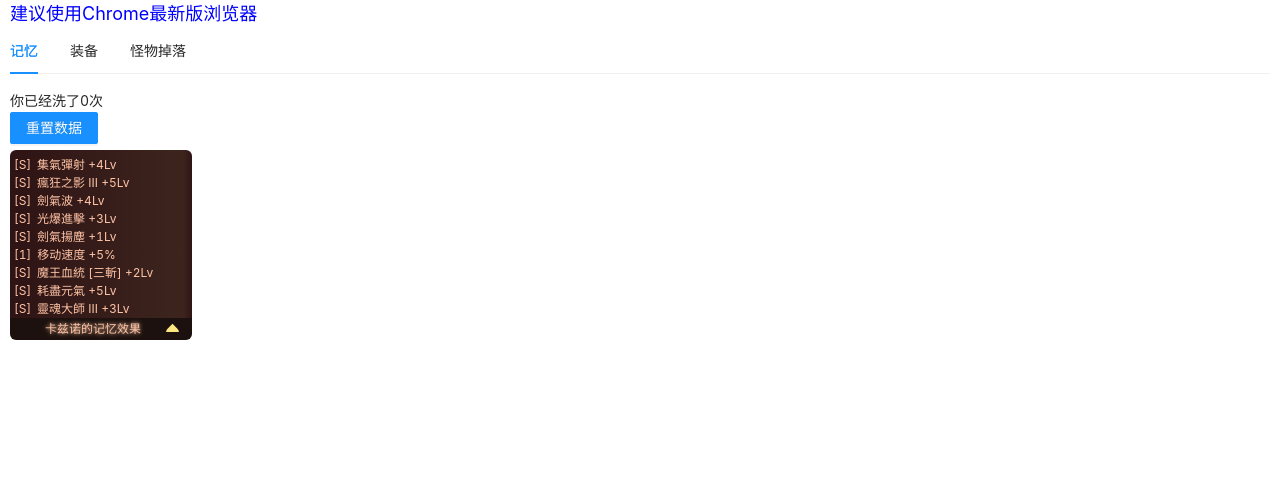
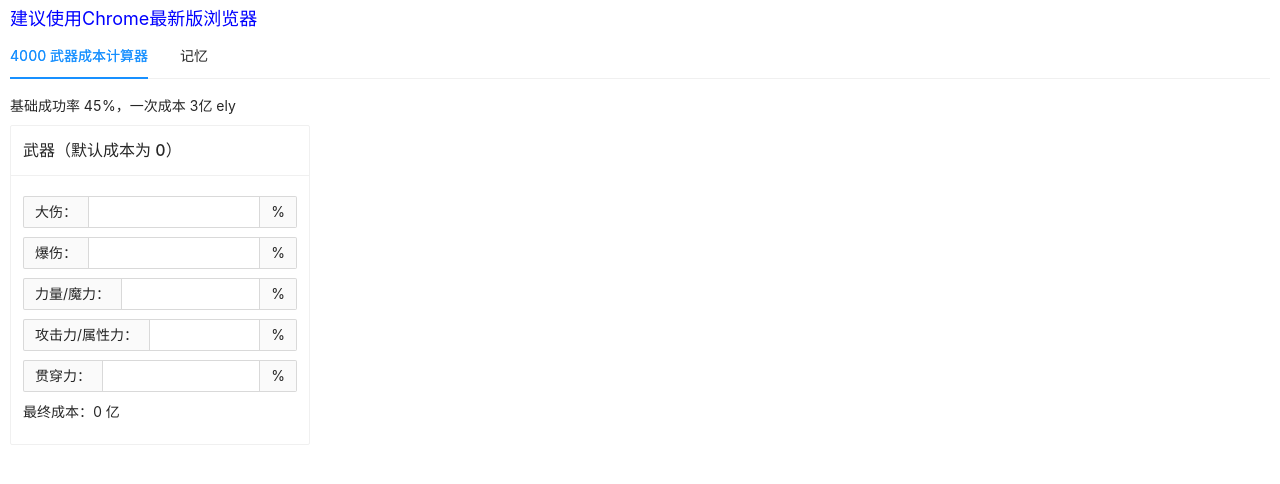
Before and after one commit to xhwgood/latale, a React (Create React App) app: page / in a window 1280 px wide. Shown: the top 484 px of the page. Built offline with nearby package versions, Linux system fonts and the light colour scheme.

Commit message:
增加4000武器计算器，隐藏未完成功能

```diff
--- a/src/App.tsx
+++ b/src/App.tsx
@@ -1,12 +1,14 @@
 import { useState, useCallback } from 'react'
 import Equipment from './components/equipment/index'
 import Memory from './components/memory/index'
+import FourThousand from './components/4000/index'
 import styled from 'styled-components'
 import { Tabs } from 'antd'
-import { TabsProps } from 'rc-tabs';
+import { TabsProps } from 'rc-tabs'
 import { LS_TAB_ACTIVE_KEY } from './constants'
 
 const ChromeTips = styled.div`
+	margin-top: 5px;
 	font-size: 18px;
 	color: blue;
 `
@@ -18,10 +20,12 @@ const Container = styled.div`
 const { TabPane } = Tabs
 
 function App() {
-  const [activeKey, setActiveKey] = useState(localStorage.getItem(LS_TAB_ACTIVE_KEY) || 'memory')
+	const [activeKey, setActiveKey] = useState(
+		localStorage.getItem(LS_TAB_ACTIVE_KEY) || '4000'
+	)
 
 	const handleChangeTabs = useCallback<Required<TabsProps>['onChange']>(
-    (activeKey) => {
+		activeKey => {
 			setActiveKey(activeKey)
 			localStorage.setItem(LS_TAB_ACTIVE_KEY, activeKey)
 		},
@@ -32,15 +36,18 @@ function App() {
 		<Container>
 			<ChromeTips>建议使用Chrome最新版浏览器</ChromeTips>
 			<Tabs defaultActiveKey={activeKey} onChange={handleChangeTabs}>
-        <TabPane tab="记忆" key="memory">
+				<TabPane tab='4000 武器成本计算器' key='4000'>
+					<FourThousand />
+				</TabPane>
+				<TabPane tab='记忆' key='memory'>
 					<Memory />
 				</TabPane>
-        <TabPane tab="装备" key="equipment">
+				{/* <TabPane tab="装备" key="equipment">
           <Equipment />
-        </TabPane>
-        <TabPane tab="怪物掉落" key="monster">
+        </TabPane> */}
+				{/* <TabPane tab="怪物掉落" key="monster">
           怪物掉落
-        </TabPane>
+        </TabPane> */}
 			</Tabs>
 		</Container>
 	)
--- /dev/null
+++ b/src/components/4000/index.tsx
@@ -0,0 +1,163 @@
+import { useState, useMemo } from 'react'
+import { Card, InputNumber } from 'antd'
+import styled from 'styled-components'
+
+type NumberNull = number | null
+
+/** 大伤最大值 */
+const WEAPON_DAMAGE_MAX = 220
+/** 爆伤最大值 */
+const WEAPON_CRITICAL_MAX = 130
+/** 力量/魔力最大值 */
+const WEAPON_STRENGTH_MAX = 13
+/** 攻击力/属性力最大值 */
+const WEAPON_ATTACK_MAX = 13
+/** 贯穿力最大值 */
+const WEAPON_PENETRATION_MAX = 35
+
+const Classification = styled(Card)`
+	width: 300px;
+	margin-top: 8px;
+
+	.ant-card-head {
+		padding: 0 12px;
+	}
+
+	.ant-card-head-title {
+		padding: 12px 0;
+	}
+
+	.ant-card-body {
+		display: grid;
+		gap: 9px;
+	}
+
+	.ant-card-body {
+		padding: 12px;
+	}
+`
+
+const Index: React.FC = () => {
+	const [weaponMax, setWeaponMax] = useState<NumberNull>()
+	const [weaponCritical, setWeaponCritical] = useState<NumberNull>()
+	const [weaponStrength, setWeaponStrength] = useState<NumberNull>()
+	const [weaponAttack, setWeaponAttack] = useState<NumberNull>()
+	const [weaponPenetration, setWeaponPenetration] = useState<NumberNull>()
+
+	const weaponCost = useMemo(() => {
+		/** 镶嵌次数 */
+		let count = 0
+		let cost = 0
+		let tempRate = 1
+
+		if (weaponMax) {
+			count += 1
+			if (weaponMax > WEAPON_DAMAGE_MAX / 2) {
+				tempRate = ((WEAPON_DAMAGE_MAX - weaponMax) * 2 + 1) / WEAPON_DAMAGE_MAX
+			}
+		}
+
+		if (weaponCritical) {
+			count += 1
+			if (weaponCritical > WEAPON_CRITICAL_MAX / 2) {
+				const rate =
+					((WEAPON_CRITICAL_MAX - weaponCritical) * 2 + 1) / WEAPON_CRITICAL_MAX
+
+				tempRate = tempRate * rate
+			}
+		}
+
+		if (weaponStrength) {
+			count += 1
+			if (weaponStrength > WEAPON_STRENGTH_MAX / 2) {
+				const rate =
+					((WEAPON_STRENGTH_MAX - weaponStrength) * 2 + 1) / WEAPON_STRENGTH_MAX
+
+				tempRate = tempRate * rate
+			}
+		}
+
+		if (weaponAttack) {
+			count += 1
+			if (weaponAttack > WEAPON_ATTACK_MAX / 2) {
+				const rate =
+					((WEAPON_ATTACK_MAX - weaponAttack) * 2 + 1) / WEAPON_ATTACK_MAX
+
+				tempRate = tempRate * rate
+			}
+		}
+
+		if (weaponPenetration) {
+			count += 1
+			if (weaponPenetration > WEAPON_PENETRATION_MAX / 2) {
+				const rate =
+					((WEAPON_PENETRATION_MAX - weaponPenetration) * 2 + 1) /
+					WEAPON_PENETRATION_MAX
+
+				tempRate = tempRate * rate
+			}
+		}
+		console.log({ count, tempRate })
+
+		cost = (3 * count) / Math.pow(0.45, count) / tempRate
+
+		return cost
+	}, [
+		weaponMax,
+		weaponCritical,
+		weaponStrength,
+		weaponAttack,
+		weaponPenetration
+	])
+
+	return (
+		<div>
+			<div>基础成功率 45%，一次成本 3亿 ely</div>
+			<Classification title='武器（默认成本为 0）'>
+				<InputNumber
+					addonBefore='大伤：'
+					addonAfter='%'
+					value={weaponMax}
+					onChange={v => setWeaponMax(v)}
+					min={1}
+					max={WEAPON_DAMAGE_MAX}
+				/>
+				<InputNumber
+					addonBefore='爆伤：'
+					addonAfter='%'
+					value={weaponCritical}
+					onChange={v => setWeaponCritical(v)}
+					min={1}
+					max={WEAPON_CRITICAL_MAX}
+				/>
+				<InputNumber
+					addonBefore='力量/魔力：'
+					addonAfter='%'
+					value={weaponStrength}
+					onChange={v => setWeaponStrength(v)}
+					min={1}
+					max={WEAPON_STRENGTH_MAX}
+				/>
+				<InputNumber
+					addonBefore='攻击力/属性力：'
+					addonAfter='%'
+					value={weaponAttack}
+					onChange={v => setWeaponAttack(v)}
+					min={1}
+					max={WEAPON_ATTACK_MAX}
+				/>
+				<InputNumber
+					addonBefore='贯穿力：'
+					addonAfter='%'
+					value={weaponPenetration}
+					onChange={v => setWeaponPenetration(v)}
+					min={1}
+					max={WEAPON_PENETRATION_MAX}
+				/>
+				最终成本：{weaponCost} 亿
+			</Classification>
+		</div>
+	)
+}
+
+export default Index
```
Also changed, not shown: src/components/box/index.tsx (added, +98 -0 lines), src/components/box/testData.ts (added, +41 -0 lines), 1 other file (tests, documents, lock files or other folders). Lines whose indentation alone changed are shown as unchanged.
